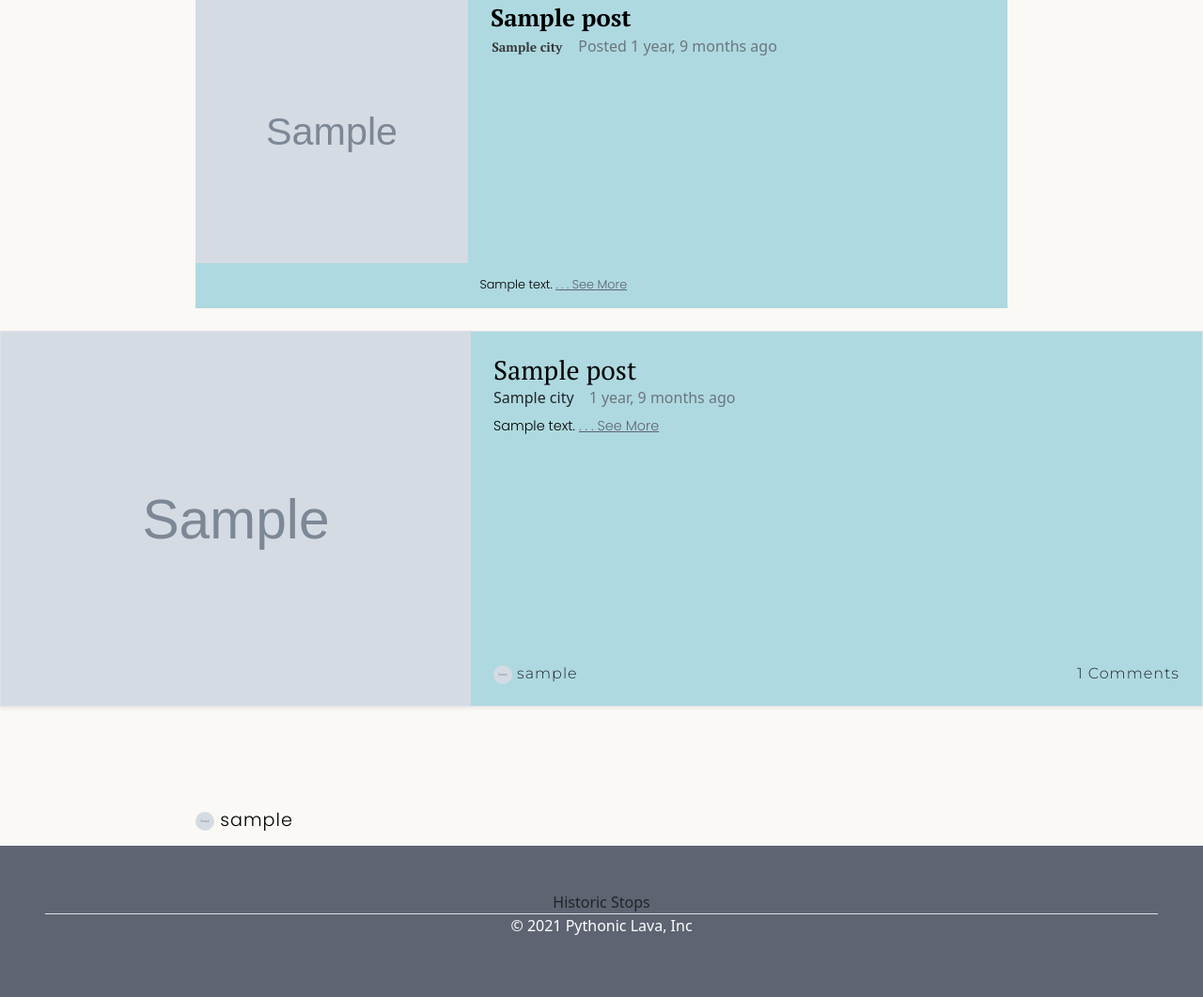
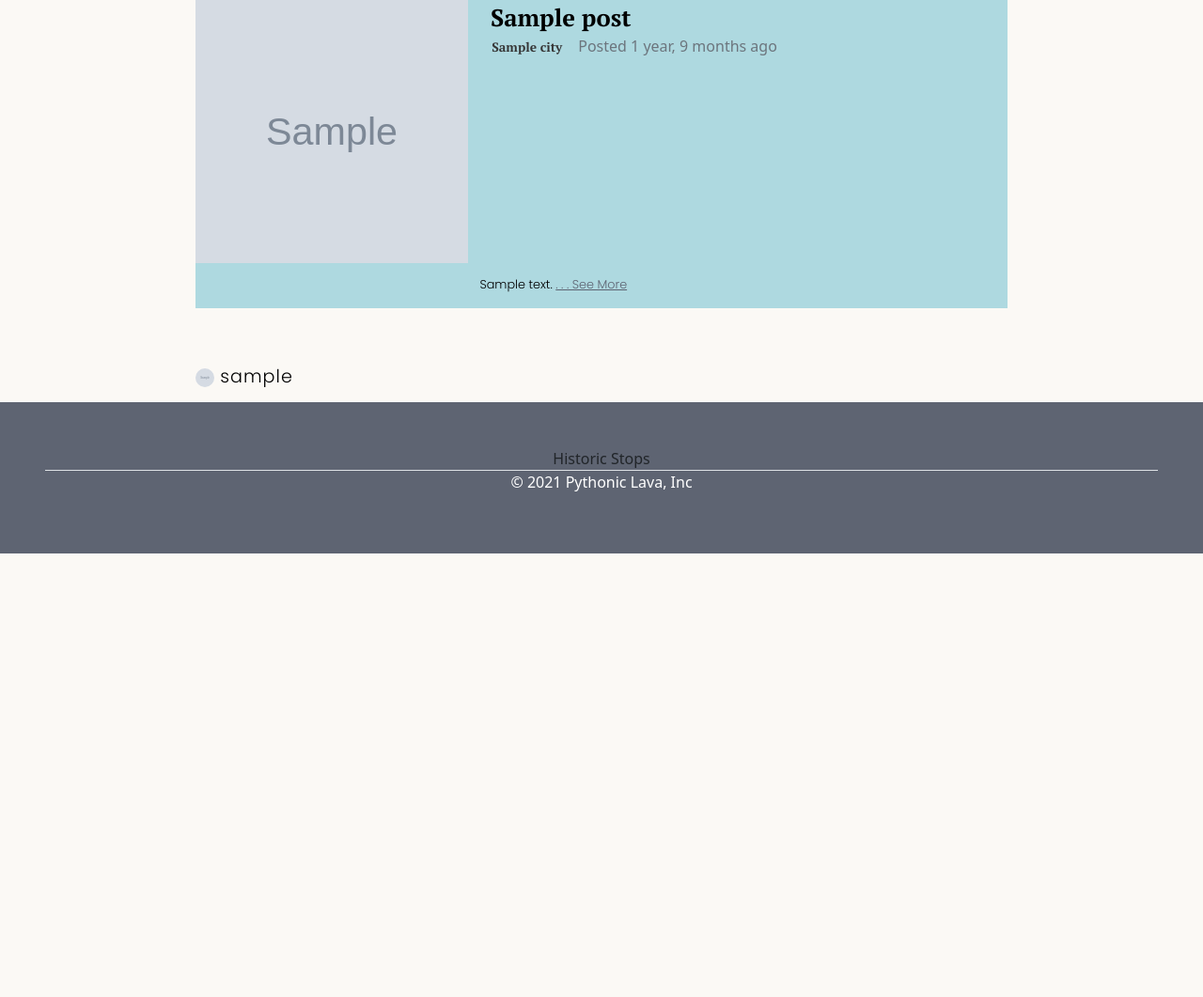
Before and after one commit to rsato1007/wayfarer-project, a Django app: page /profile/1/ in a window 1280 px wide; the page is wider, and only the part inside the window is pictured. Shown: the part 658-1719 px from the top of that part at 94% size. After the commit the page ends 1247 px from the top of that part, so only its background shows below. Run offline with Django 3.2, Linux system fonts and the light colour scheme; tables that the repository leaves empty hold one stand-in row (values such as "Sample post"); grey boxes marked "Sample" are stand-in pictures; some web fonts are replaced.

Commit message:
removing old post design

```diff
--- a/main_app/templates/profile.html
+++ b/main_app/templates/profile.html
@@ -87,7 +87,7 @@
                     <p class="individual-post-options-menu-link cancel">Cancel</p>
                 </div>
                 <!-- The three dots only show if the loggedin user is the one who created the p -->
-                {% if user.is_authenticated and user.username == post.profile.user.username %}
+                {% if user.is_authenticated and user.id == post.profile.user.id %}
                     <img class="three-dot-editing" src="https://www.svgrepo.com/show/124304/three-dots.svg" alt="">
                     <div class="individual-user-post-header">
                 {% endif%}
@@ -123,62 +123,6 @@
 
             </div>
         </div>
-        <!-- This is the old code -->
-        <!--Test-->
-        <div class="mb-lg-5 mt-lg-4 specific-user-post">
-            <div class="row g-0 border overflow-hidden flex-md-row mb-2 h-250 h-md-250 shadow-sm position-relative">
-
-                <div class="col-auto d-none d-lg-block">
-                    <a href="{% url 'post_detail' post.pk %}">
-                    {% if post.image %}
-                        <img class="specific-user-post-image" src="{{post.image.url}}" width="500px" height="400px" style="object-fit: cover;"/>
-                    {% else %}
-                        <h1>No image</h1>
-                    {% endif %}
-                    </a>
-                </div>
-
-                <div class="city-post-content-container col p-4 d-flex flex-column position-static">
-                    <div class="d-flex justify-content-between">
-                        <a href="{% url 'post_detail' post.pk %}" style="text-decoration: none;">
-                            <h3 class="city-post-title mb-0">{{post.title}}</h3>
-                        </a>
-                        <div class="individual-post-options">
-                            <a href="{% url 'profile_post_update' post.pk %}" class="individual-post-options-menu-link">Edit Post</a>
-                            <br>
-                            <a href="{% url 'profile_post_delete' post.pk %}" class="individual-post-options-menu-link">Delete Post</a>
-                            <br>
-                            <p class="individual-post-options-menu-link cancel">Cancel</p>
-                        </div>
-                        {% if user.is_authenticated %}
-                                {% if user.id == post.profile.user.id %}
-
-                                <img class="three-dot-editing" src="https://www.svgrepo.com/show/124304/three-dots.svg" alt="">
-
-                                {% endif %}
-                        {% endif%}
-
-                    </div>
-                    <div class="mb-2"><span>{{post.city}}</span><span class="city-post-date ps-3 text-muted">{{post.created_at|timesince}} ago</span></div>
-
-                    <p class="city-post-content card-text mb-auto">{{post.description|truncatechars_html:1000}}  <a style="color: var(--darkblue);" href="{% url 'post_detail' post.pk %}">. . . See More</a></p>
-
-
-                    <div class="d-flex w-100">
-                        <div class="city-post-footer d-flex w-100 justify-content-lg-between">
-                            {% if post.profile.image %}
-                            <span><img src="{{ post.profile.image.url }}" style="width:20px; height:20px; object-fit: cover; border-radius: 50%;" /> {{post.profile.user.username}}</span>
-                            {% else %}
-                            <span>{{post.profile.user.username}}</span>
-                            {% endif %}
-                            <span>{{post.comment.all|length}} Comments</span>
-                        </div>
-                    </div>
-                </div>
-
-            </div>
-        </div>
-        <!--End of Test-->
 
         {% empty %}
             <!-- This code is here in case the user has no posts yet. -->
```
